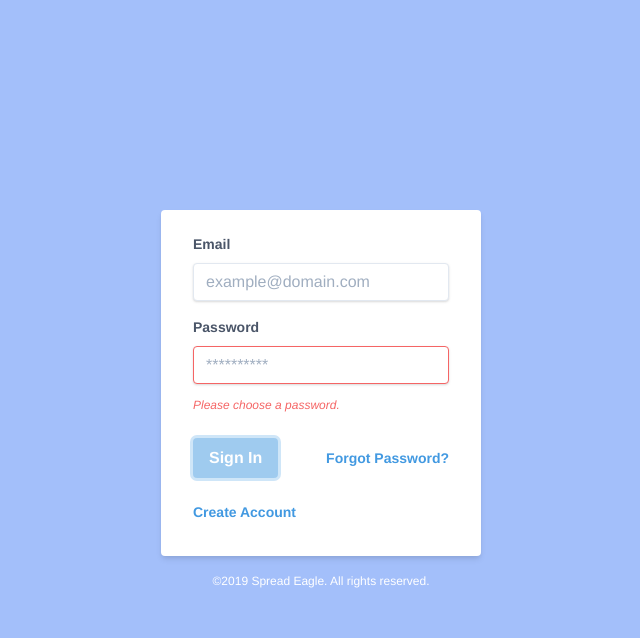
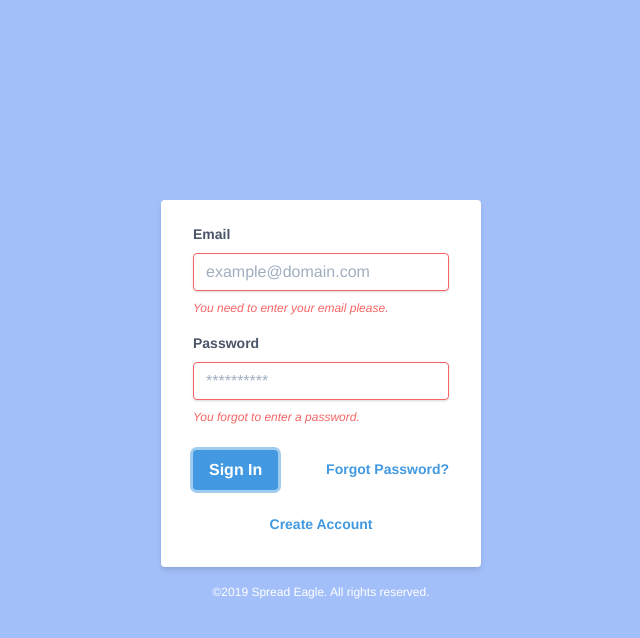
Before and after one commit to Miltage/poast, a Vue app: page /login in a window 1280 px wide. Both pictures are taken after a click on the button "Sign In". Shown: the top 638 px of the page, without its empty margins (319-959 px from the left). Built offline with nearby package versions, Linux system fonts and the light colour scheme; no server answers.

Commit message:
Simple login validation

```diff
--- a/src/views/Login.vue
+++ b/src/views/Login.vue
@@ -7,12 +7,16 @@
             Email
           </label>
           <input
-            class="shadow appearance-none border rounded w-full py-2 px-3 text-gray-700 leading-tight focus:outline-none focus:shadow-outline"
+            class="shadow appearance-none border rounded w-full py-2 px-3 text-gray-700 mb-2 leading-tight focus:outline-none focus:shadow-outline"
             id="email"
             type="text"
             placeholder="example@domain.com"
             v-model="email"
+            v-bind:class="{ 'border-red-500': emailError }"
           />
+          <p v-if="emailError" class="text-red-500 text-xs italic">
+            {{ emailError }}
+          </p>
         </div>
         <div class="mb-6">
           <label
@@ -22,13 +26,19 @@
             Password
           </label>
           <input
-            class="shadow appearance-none border border-red-500 rounded w-full py-2 px-3 text-gray-700 mb-3 leading-tight focus:outline-none focus:shadow-outline"
+            class="shadow appearance-none border rounded w-full py-2 px-3 text-gray-700 mb-2 leading-tight focus:outline-none focus:shadow-outline"
             id="password"
             type="password"
+            placeholder="**********"
             v-model="password"
-            placeholder="**********"
+            v-bind:class="{ 'border-red-500': passwordError }"
           />
-          <p class="text-red-500 text-xs italic">Please choose a password.</p>
+          <p v-if="passwordError" class="text-red-500 text-xs italic">
+            {{ passwordError }}
+          </p>
+          <p v-if="generalError" class="text-red-500 text-xs italic mt-4">
+            {{ generalError }}
+          </p>
         </div>
         <div class="flex items-center justify-between">
           <button
@@ -46,12 +56,14 @@
             Forgot Password?
           </a>
         </div>
+        <div class="flex justify-center">
           <a
             class="inline-block align-baseline font-bold text-sm text-blue-500 hover:text-blue-800 mt-6"
             href="#"
           >
             Create Account
           </a>
+        </div>
       </form>
       <p class="text-center text-white text-xs">
         &copy;2019 Spread Eagle. All rights reserved.
@@ -69,11 +81,16 @@ export default {
     return {
       email: "",
       password: "",
-      isWorking: false
+      isWorking: false,
+      emailError: null,
+      passwordError: null,
+      generalError: null
     };
   },
   methods: {
     login: function() {
+      if (!this.validate()) return;
+
       this.isWorking = true;
       firebase
         .auth()
@@ -83,10 +100,26 @@ export default {
             this.$router.push({ name: "home" });
           },
           err => {
-            alert("Oops... " + err.message);
+            this.generalError = err.message;
             this.isWorking = false;
           }
         );
+    },
+
+    validate() {
+      let errors = 0;
+
+      if (this.email.length == 0) {
+        errors++;
+        this.emailError = "You need to enter your email please.";
+      } else this.emailError = null;
+
+      if (this.password.length == 0) {
+        errors++;
+        this.passwordError = "You forgot to enter a password.";
+      } else this.passwordError = null;
+
+      return errors == 0;
     }
   }
 };
```
Lines whose indentation alone changed are shown as unchanged.
